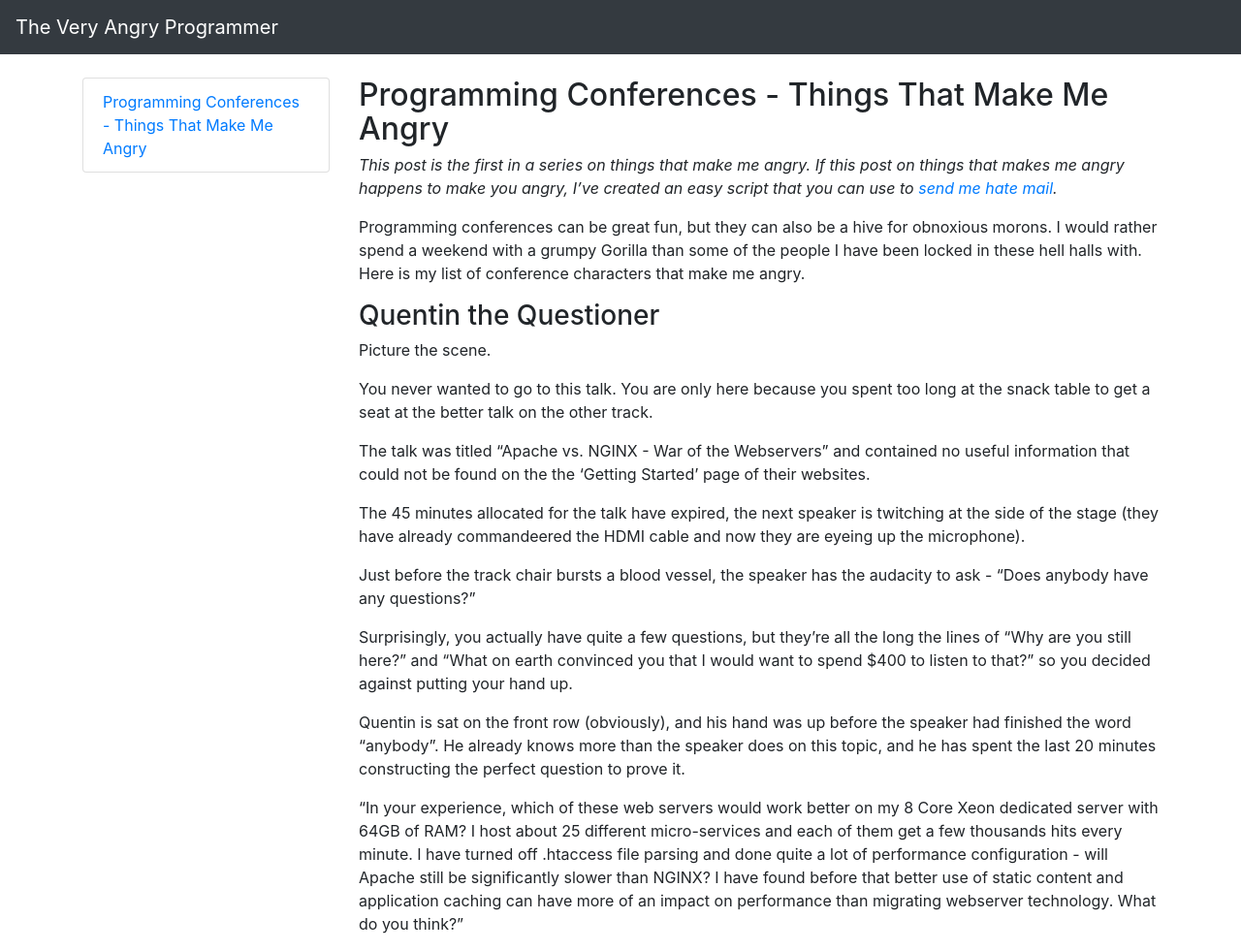
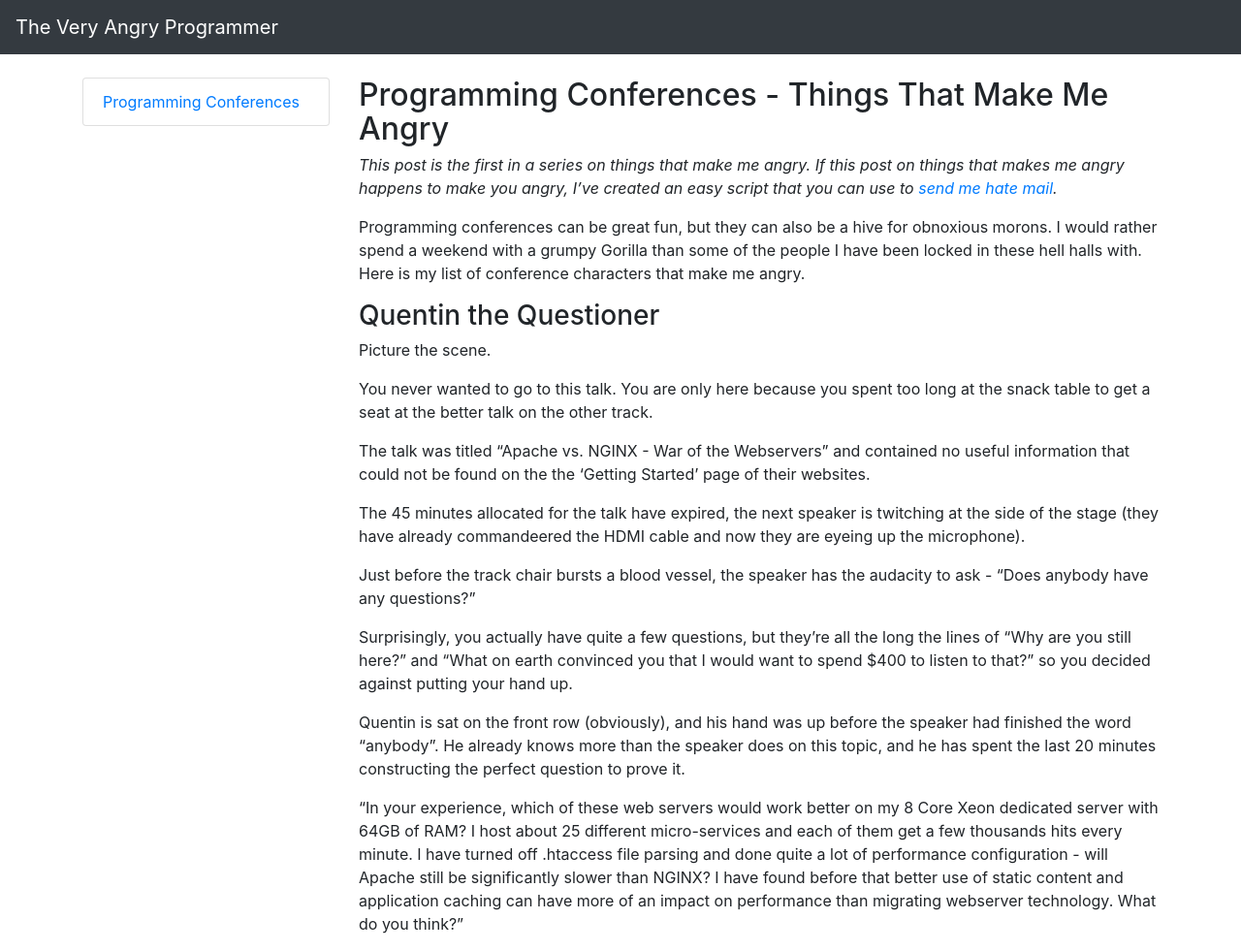
Before and after one commit to VeryAngryProgrammer/veryangryprogrammer.github.io, a Jekyll site: the page built from _posts/2017-09-23-1-conferences.md, in a window 1280 px wide. Shown: the whole page at 97% size. Built offline with Jekyll 4.4.1, drawn with Linux system fonts in a browser that asks for light colours; our own code applies the rules of GitHub Pages for plain Markdown files.

Commit message:
Update 2017-09-23-1-conferences.md

```diff
--- a/_posts/2017-09-23-1-conferences.md
+++ b/_posts/2017-09-23-1-conferences.md
@@ -1,5 +1,5 @@
 ---
-title: Programming Conferences - Things That Make Me Angry
+title: Programming Conferences
 ---
 
 ## Programming Conferences - Things That Make Me Angry
```
